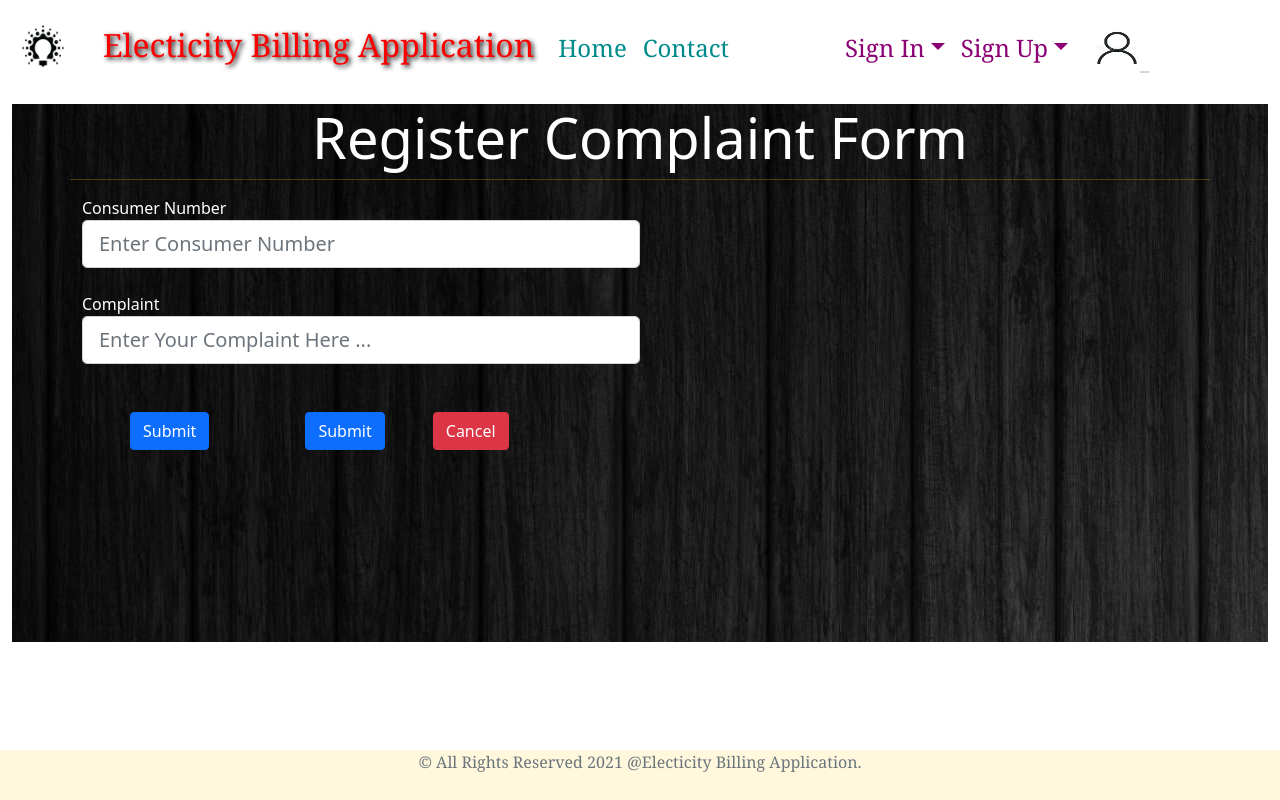
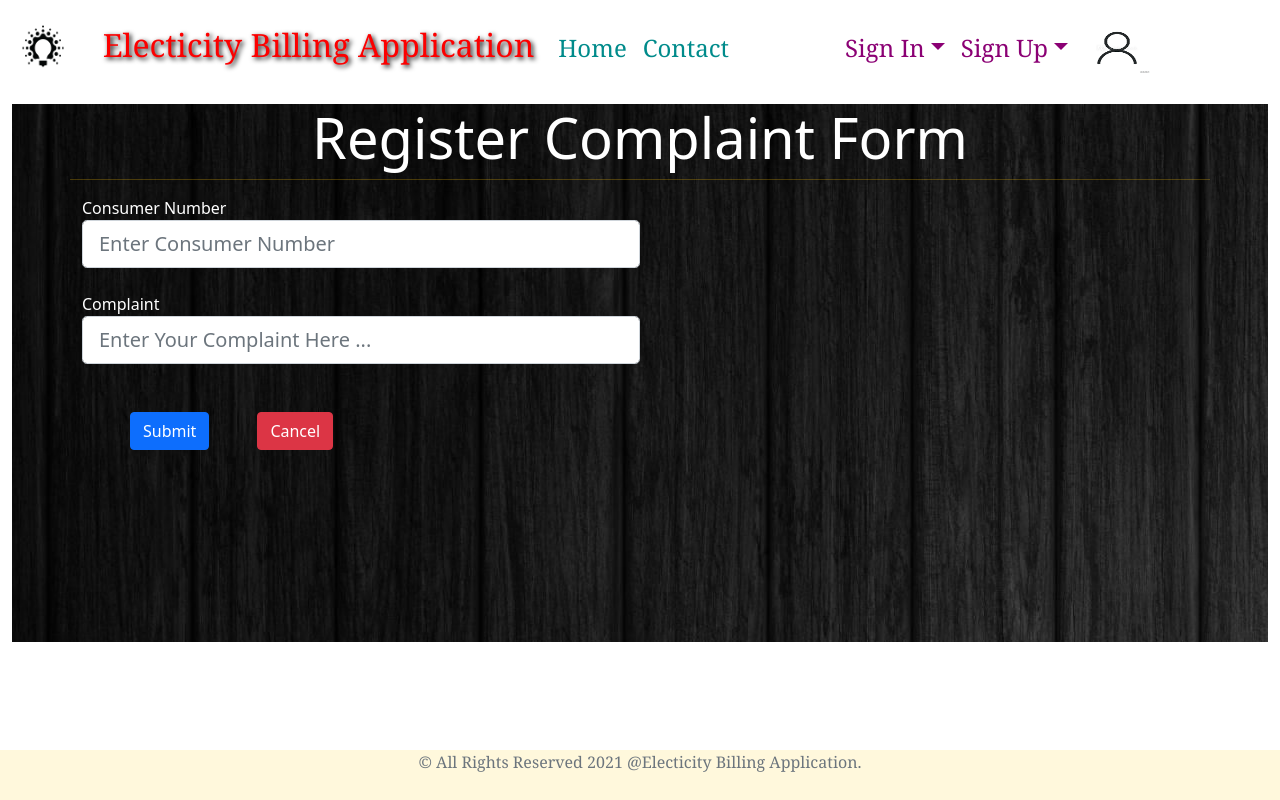
Before and after one commit to Aishwarya-pallipurath/ElectricityBillingReact, a React (Create React App) app: page /addComplaint in a window 1280 px wide. Built offline with nearby package versions, Linux system fonts and the light colour scheme.

Commit message:
Update AddComplaint.js

```diff
--- a/src/components/Complaint/AddComplaint.js
+++ b/src/components/Complaint/AddComplaint.js
@@ -94,7 +94,7 @@ class AddComplaint extends Component {
                                     )}
                                 </div>
                                 <input type="submit" className="btn btn-primary btn-block mt-5 m-5" />
-                                <Link to="/ThankyouC" className="btn btn-primary btn-block mt-5 m-5">Submit</Link>
+
 
                                 <button type="reset" className="btn btn-danger ml-3" onClick={this.cancel}>Cancel</button>
 
```
